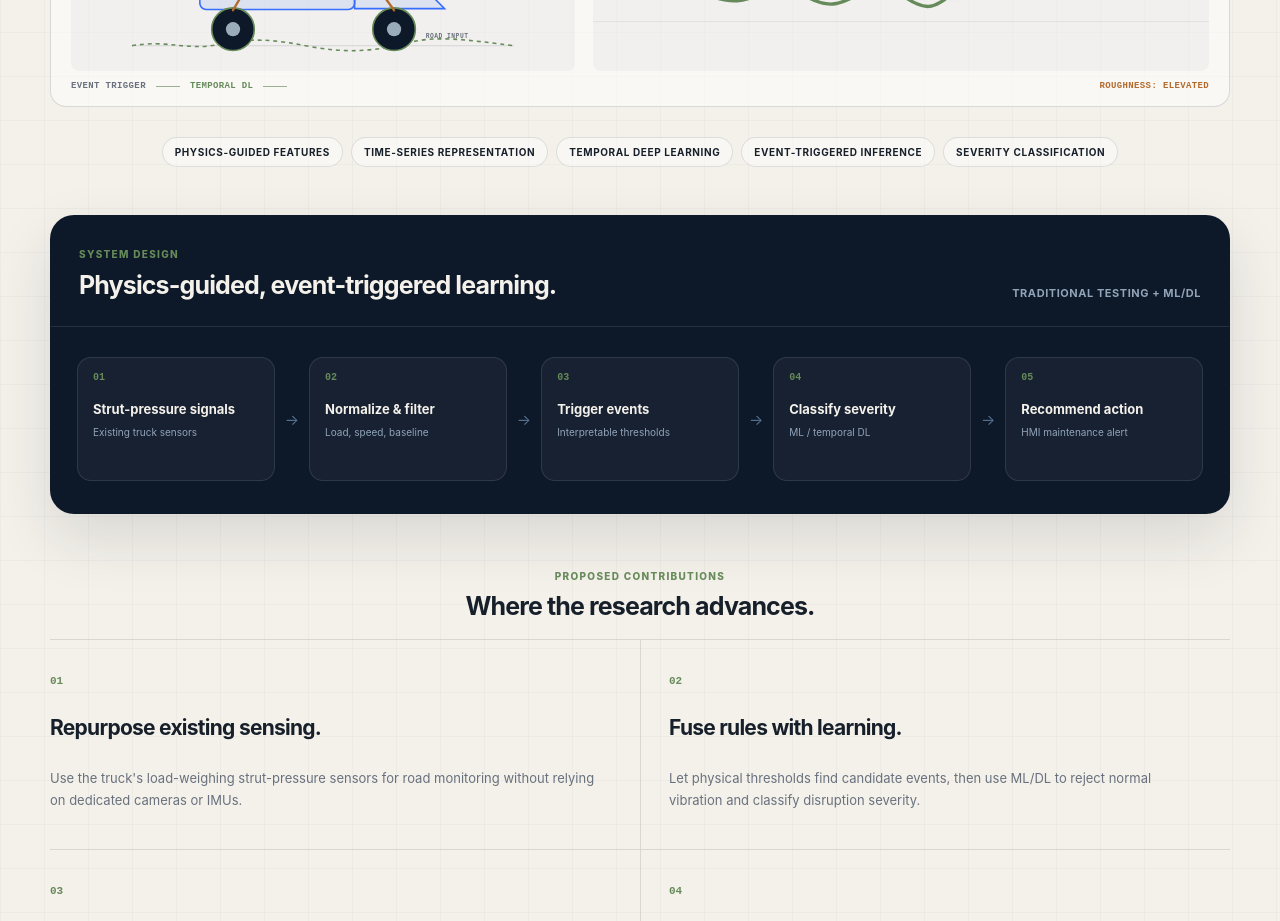
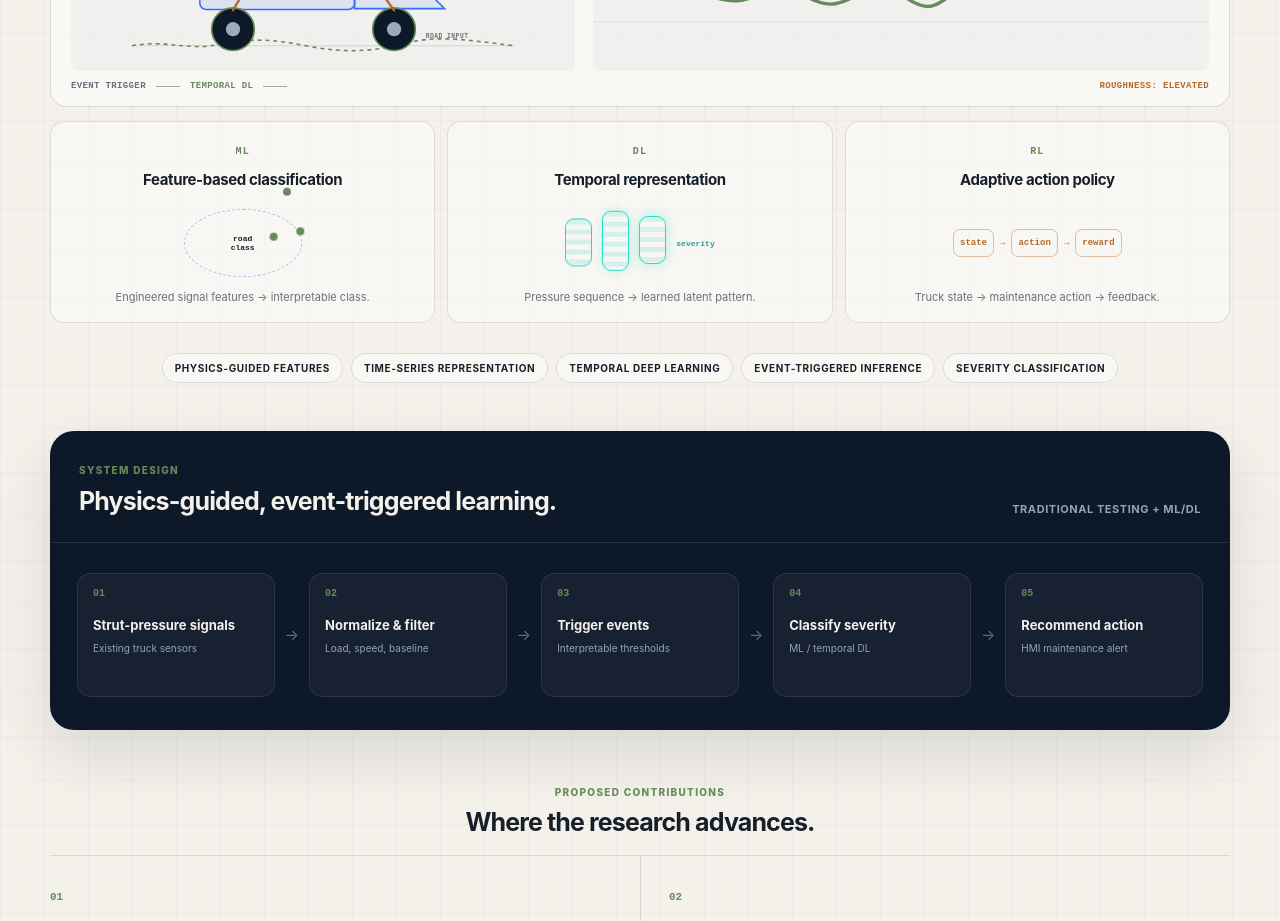
Before and after one commit to jiangjian9803-eng/jiangjian9803-eng.github.io, a Next.js app: page / in a window 1280 px wide. Shown: the part 4060-4981 px from the top of the page. Built offline with nearby package versions, Linux system fonts and the light colour scheme.

Commit message:
Add animated ML DL RL research cards

```diff
--- a/index.html
+++ b/index.html
@@ -236,6 +236,11 @@
               </div>
               <div class="physics-demo-footer"><span>event trigger</span><i></i><b>temporal DL</b><i></i><strong>roughness: elevated</strong></div>
             </div>
+            <div class="learning-modes" aria-label="Animated machine learning modes">
+              <article class="learning-mode learning-mode-ml"><span class="learning-mode-code">ML</span><h4>Feature-based classification</h4><div class="learning-orbit"><i></i><i></i><i></i><b>road<br />class</b></div><p>Engineered signal features → interpretable class.</p></article>
+              <article class="learning-mode learning-mode-dl"><span class="learning-mode-code">DL</span><h4>Temporal representation</h4><div class="learning-layers"><i></i><i></i><i></i><b>severity</b></div><p>Pressure sequence → learned latent pattern.</p></article>
+              <article class="learning-mode learning-mode-rl"><span class="learning-mode-code">RL</span><h4>Adaptive action policy</h4><div class="learning-loop"><b>state</b><i>→</i><strong>action</strong><i>→</i><b>reward</b></div><p>Truck state → maintenance action → feedback.</p></article>
+            </div>
           </div>
 
           <div class="research-meta" aria-label="Research scope">
--- a/styles.css
+++ b/styles.css
@@ -278,9 +278,26 @@ h1 em { position: relative; margin-top: .08em; color: var(--blue); font-style: n
 .physics-demo-footer i { width: 24px; height: 1px; background: var(--blue); opacity: .65; }
 .physics-demo-footer b { color: var(--blue); }
 .physics-demo-footer strong { margin-left: auto; color: #b46a2c; }
+.learning-modes { display: grid; grid-template-columns: repeat(3, 1fr); gap: 12px; margin-top: 14px; }
+.learning-mode { position: relative; min-height: 190px; overflow: hidden; padding: 16px; border: 1px solid var(--line); border-radius: 14px; background: rgba(255,255,255,.42); }
+.learning-mode-code { color: #668a59; font: 850 10px/1 monospace; letter-spacing: .12em; }
+.learning-mode h4 { margin-top: 12px; font-size: 15px; letter-spacing: -.025em; }
+.learning-mode p { margin: 12px 0 0; color: var(--muted); font-size: 11px; line-height: 1.5; }
+.learning-orbit { position: relative; width: 118px; height: 68px; margin: 12px auto 0; border: 1px dashed rgba(53,109,255,.4); border-radius: 50%; }
+.learning-orbit i { position: absolute; width: 8px; height: 8px; border-radius: 50%; background: var(--blue); animation: orbit-dot 2.4s linear infinite; }
+.learning-orbit i:nth-child(1) { left: 14px; top: 29px; }.learning-orbit i:nth-child(2) { left: 54px; top: 2px; animation-delay: .8s; }.learning-orbit i:nth-child(3) { right: 14px; top: 29px; animation-delay: 1.6s; }
+.learning-orbit b { position: absolute; inset: 25px 0 auto; color: var(--ink); font: 700 8px/1.1 monospace; text-align: center; }
+.learning-layers { display: flex; align-items: center; justify-content: center; gap: 10px; height: 68px; margin-top: 12px; }
+.learning-layers i { width: 27px; height: 48px; border: 1px solid #2bd9c4; border-radius: 9px; background: repeating-linear-gradient(180deg, rgba(43,217,196,.18) 0 5px, transparent 5px 10px); animation: layer-glow 1.8s ease-in-out infinite; }
+.learning-layers i:nth-child(2) { height: 60px; animation-delay: .3s; }.learning-layers i:nth-child(3) { height: 48px; animation-delay: .6s; }.learning-layers b { color: #2b9e91; font: 700 8px monospace; }
+.learning-loop { display: flex; align-items: center; justify-content: center; gap: 6px; height: 68px; margin-top: 12px; color: #b46a2c; font: 700 9px monospace; }
+.learning-loop b, .learning-loop strong { padding: 8px 6px; border: 1px solid rgba(180,106,44,.4); border-radius: 7px; }.learning-loop i { animation: loop-arrow 1.4s ease-in-out infinite; }
 @keyframes pressure-sweep { to { stroke-dashoffset: 0; } }
 @keyframes event-pulse { 0%, 100% { opacity: .35; transform: scale(.75); transform-origin: 420px 57px; } 50% { opacity: 1; transform: scale(1.25); transform-origin: 420px 57px; } }
 @keyframes signal-flow { to { stroke-dashoffset: -16; } }
+@keyframes orbit-dot { 0% { transform: translate(0,0); } 50% { transform: translate(40px,-27px); } 100% { transform: translate(80px,0); } }
+@keyframes layer-glow { 50% { box-shadow: 0 0 14px rgba(43,217,196,.35); transform: translateY(-3px); } }
+@keyframes loop-arrow { 50% { opacity: .35; transform: translateX(3px); } }
 .research-meta { display: flex; justify-content: center; flex-wrap: wrap; gap: 8px; margin-top: 30px; }
 .research-meta span { padding: 8px 12px; border: 1px solid var(--line); border-radius: 999px; color: var(--ink); background: rgba(255,255,255,.45); font-size: 10px; font-weight: 750; letter-spacing: .06em; text-transform: uppercase; }
 .research-architecture { overflow: hidden; width: 100%; margin: 48px auto 0; border: 1px solid var(--line); border-radius: 24px; background: #0d1828; color: var(--paper); box-shadow: 0 24px 60px rgba(23,32,42,.12); }
@@ -397,6 +414,7 @@ footer { display: flex; justify-content: space-between; padding-block: 25px 40px
   .research-flow > i { display: none; }
   .research-flow div:last-child { grid-column: 1 / -1; }
   .physics-demo-grid { grid-template-columns: 1fr; }
+  .learning-modes { grid-template-columns: 1fr; }
   .feasibility-roadmap { align-items: flex-start; flex-direction: column; }
   .feasibility-roadmap i { display: none; }
   .research-plan-heading { align-items: center; }
```
